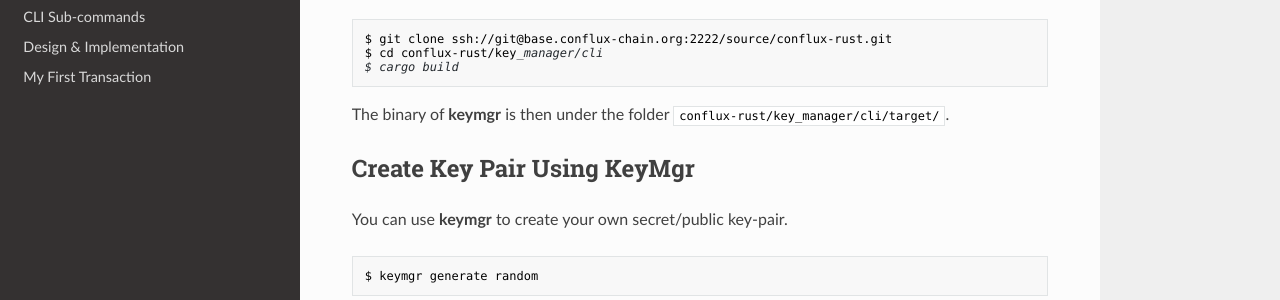
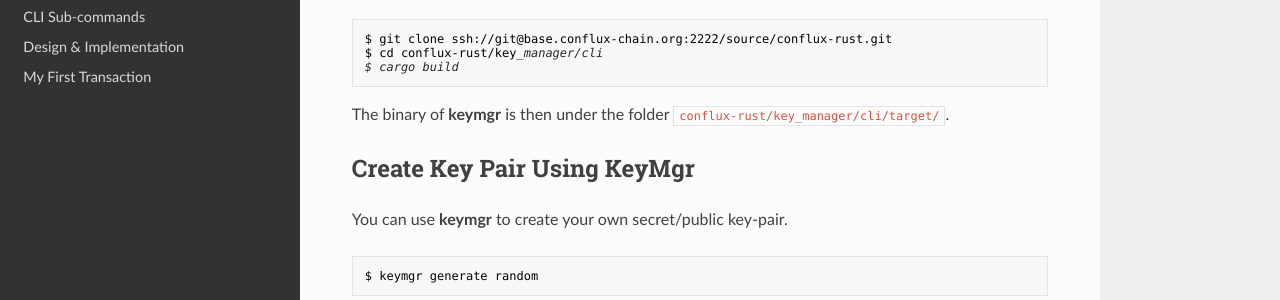
Before and after one commit to Conflux-Chain/conflux-doc, an MkDocs documentation site: the page built from docs/key_management.md, in a window 1280 px wide. Shown: the part 280-580 px from the top of the page. Built offline with MkDocs 1.6.1, drawn with Linux system fonts in a browser that asks for light colours; nearby versions of some CDN libraries.

Commit message:
Fix: make it compatible with docusaurus

````diff
--- a/docs/key_management.md
+++ b/docs/key_management.md
@@ -10,7 +10,7 @@ $ git clone ssh://git@base.conflux-chain.org:2222/source/conflux-rust.git
 $ cd conflux-rust/key_manager/cli
 $ cargo build
 ```
-The binary of **keymgr** is then under the folder <code><span style="color:black">conflux-rust/key_manager/cli/target/</span></code>.
+The binary of **keymgr** is then under the folder `conflux-rust/key_manager/cli/target/`.
 
 ## Create Key Pair Using KeyMgr
 You can use **keymgr** to create your own secret/public key-pair.
````
